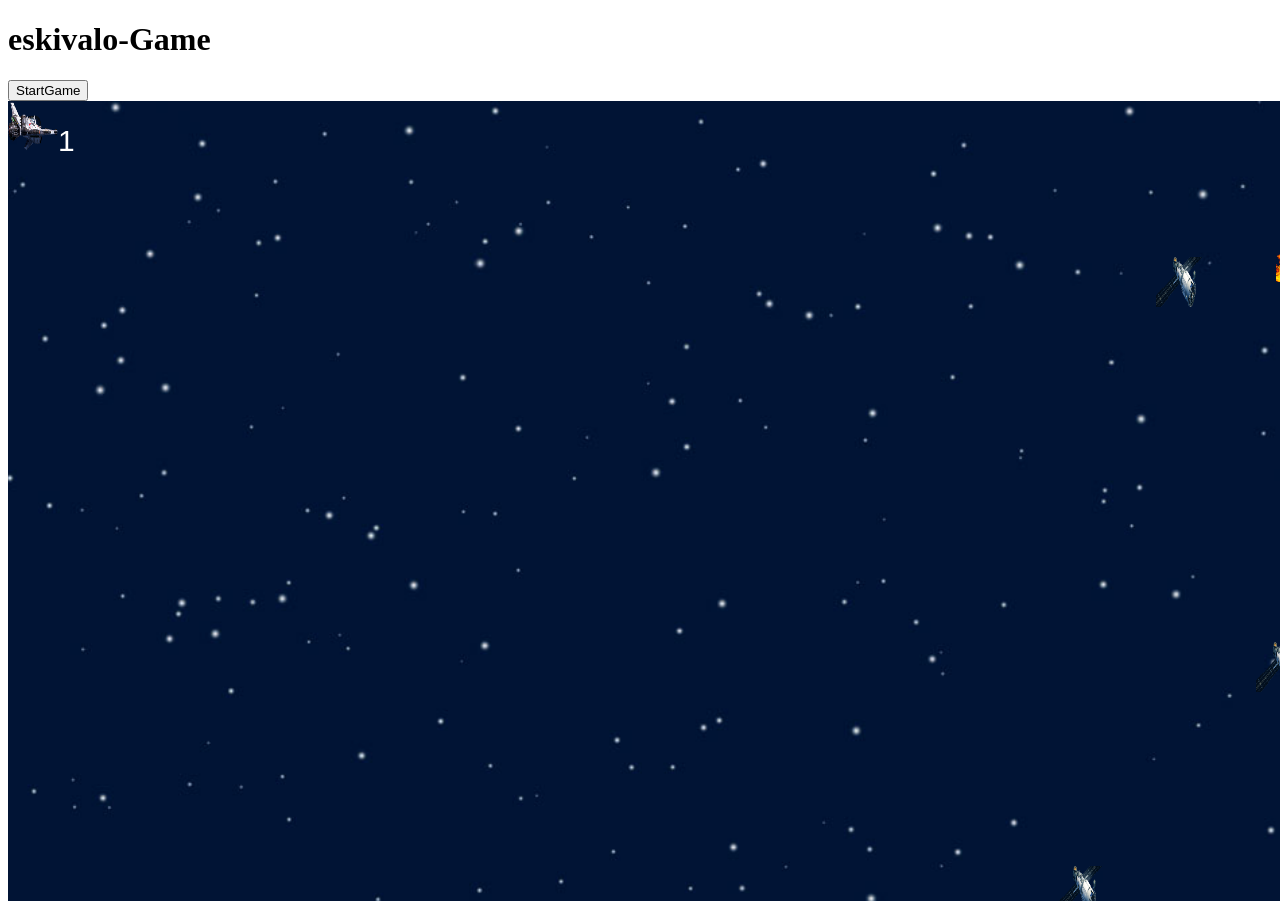
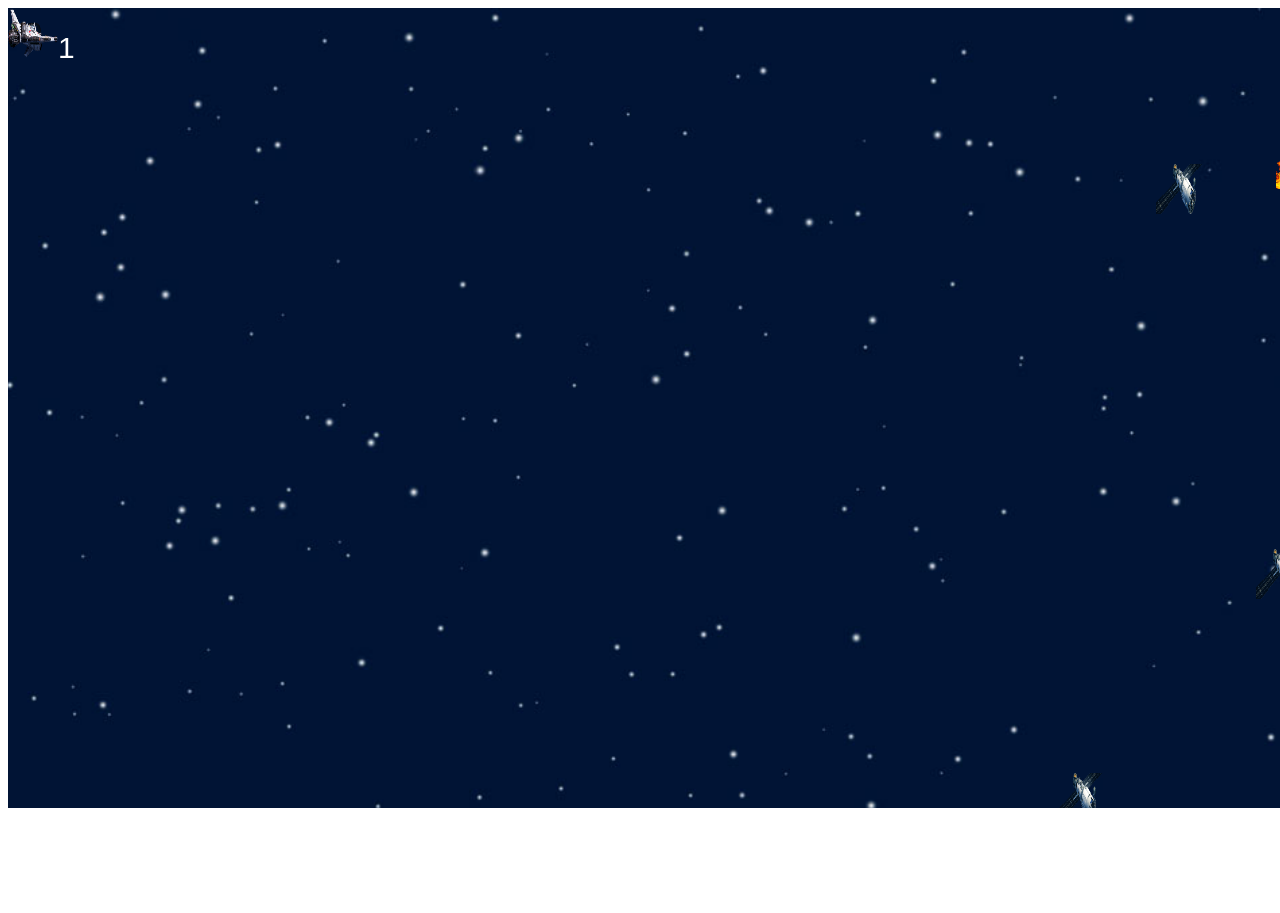
Before and after one commit to LucianoSainz/eskivalo, a plain HTML site: page index.html in a window 1280 px wide. Both pictures are taken after a click on the button "StartGame". After the commit the page ends 820 px from the top, so only its background shows below. Drawn offline with Linux system fonts and the light colour scheme.

Commit message:
removing the button when it starts

```diff
--- a/index.html
+++ b/index.html
@@ -21,8 +21,6 @@
 <body>
   <div class ="eskivalo">
     <h1>eskivalo-Game</h1>
-    </div>
-  <div class="start">
   <button id="start-button">StartGame</button>
   </div>
   <div id="game-board">
--- a/script.js
+++ b/script.js
@@ -1,6 +1,6 @@
 window.onload = function () {
     document.getElementById("start-button").onclick = function () {
-
+    document.querySelector(".eskivalo").style.display="none";
       game.init();
 
     };
```
